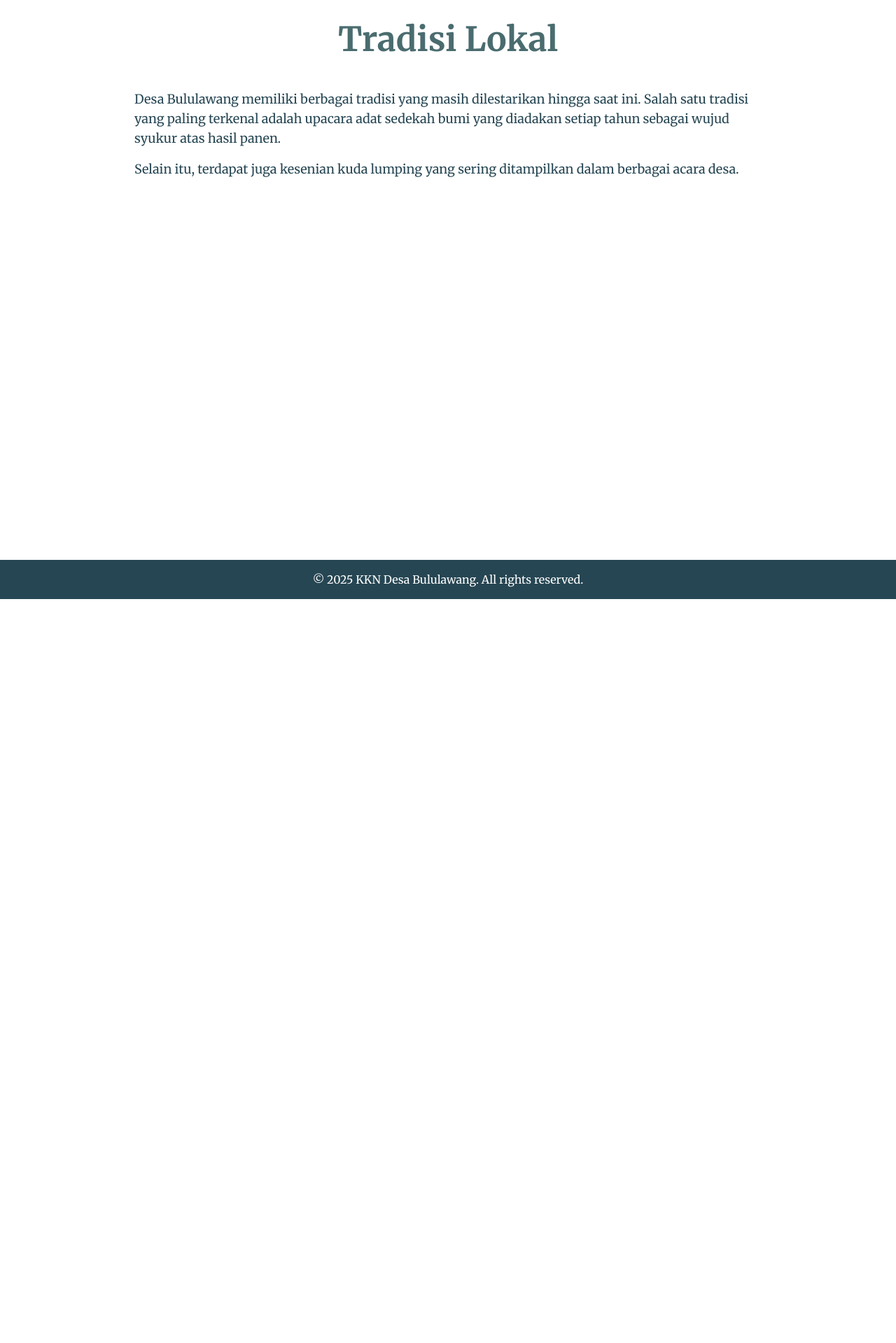
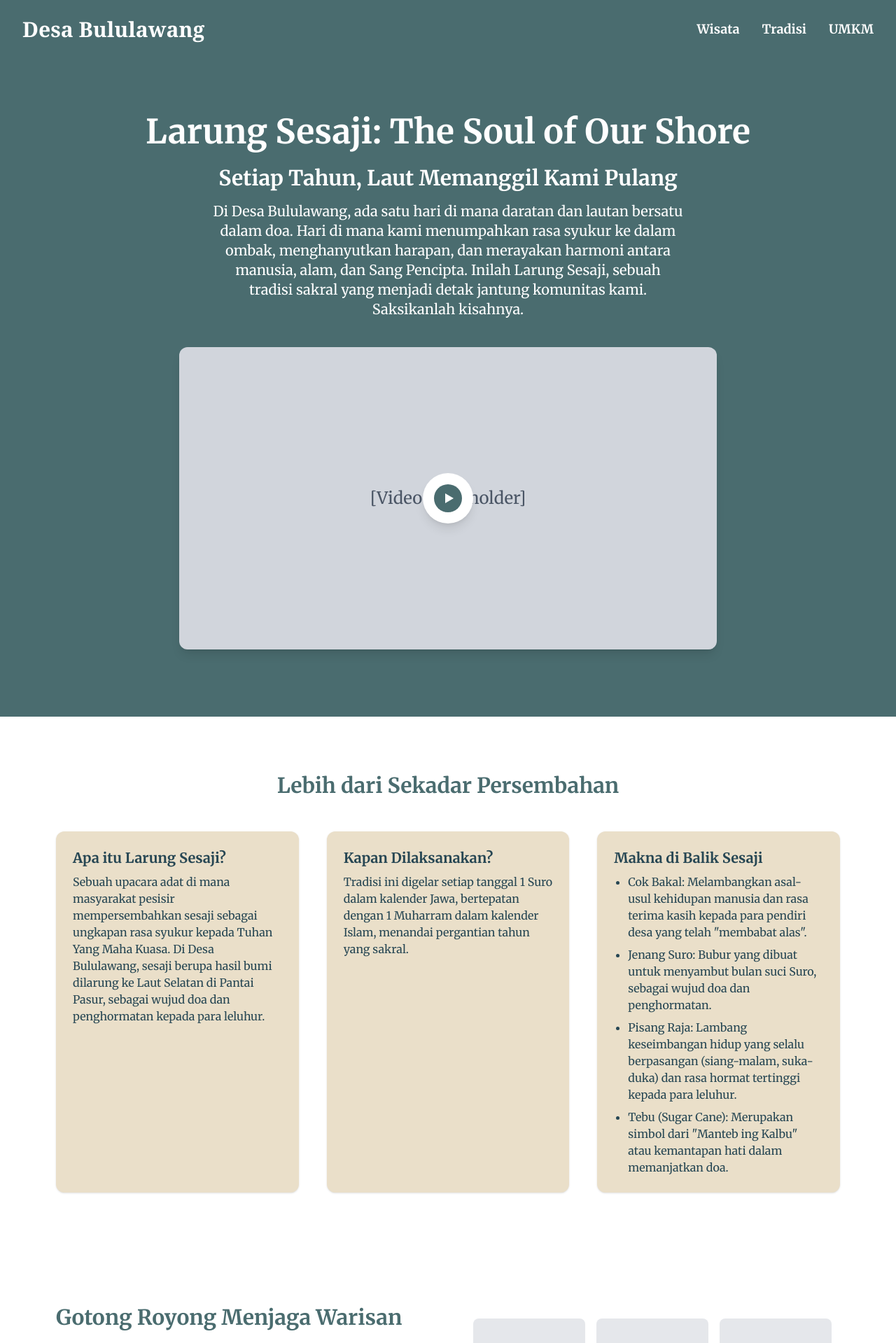
Before and after one commit to dityrwp/desa-wisata-bululawang, a Next.js app: page /tradisi in a window 1280 px wide. Shown: the top 1919 px of the page at 70% size. Before the commit the page ends 856 px from the top, so only its background shows below. Built offline with nearby package versions, Linux system fonts and the light colour scheme.

Commit message:
added wisata

```diff
--- /dev/null
+++ b/src/app/ClientLayout.tsx
@@ -0,0 +1,11 @@
+"use client";
+import Navbar from '@/components/Navbar';
+
+export default function ClientLayout({ children }: { children: React.ReactNode }) {
+  return (
+    <>
+      <Navbar />
+      {children}
+    </>
+  );
+}
--- a/src/app/page.tsx
+++ b/src/app/page.tsx
@@ -2,28 +2,35 @@
 import Link from 'next/link';
 import HeroSection from '@/components/HeroSection';
 import Image from 'next/image';
+import ClientLayout from './ClientLayout';
 
 export default function Home() {
   return (
+    <ClientLayout>
       <main className="bg-white text-[#264653]">
         <HeroSection />
 
         {/* About Section */}
         <section className="max-w-6xl mx-auto px-4 py-16 flex flex-col md:flex-row items-center gap-10 border-b border-gray-300">
-        <div className="md:w-1/2 w-full mb-8 md:mb-0">
+          <div className="md:w-1/2 w-full mb-8 md:mb-0 order-2 md:order-1">
             <h2 className="text-3xl font-bold text-[#4A6C6F] mb-4">Tentang Desa Bululawang</h2>
             <p className="text-lg mb-4">Lorem ipsum dolor sit amet, consectetur adipiscing elit. Pellentesque euismod, urna eu tincidunt consectetur, nisi nisl aliquam nunc, eget aliquam massa nisl quis neque. Suspendisse potenti. Mauris at erat nec neque fermentum dapibus.</p>
             <p className="text-lg">Curabitur euismod, urna eu tincidunt consectetur, nisi nisl aliquam nunc, eget aliquam massa nisl quis neque. Suspendisse potenti. Mauris at erat nec neque fermentum dapibus.</p>
           </div>
-        <div className="md:w-1/2 w-full flex justify-center">
+          <div className="md:w-1/2 w-full flex justify-center order-1 md:order-2">
             <Image src="/images/Peta-Bululawang.svg" alt="Peta Desa Bululawang" width={400} height={400} className="w-full h-auto max-w-md" />
           </div>
         </section>
 
         {/* Sejarah Section */}
-      <section className="max-w-4xl mx-auto px-4 py-16 border-b border-gray-300">
-        <h2 className="text-3xl font-bold text-[#4A6C6F] mb-4 text-center">Sejarah Desa Bululawang</h2>
-        <p className="text-lg text-center">Lorem ipsum dolor sit amet, consectetur adipiscing elit. Pellentesque euismod, urna eu tincidunt consectetur, nisi nisl aliquam nunc, eget aliquam massa nisl quis neque. Suspendisse potenti. Mauris at erat nec neque fermentum dapibus. Curabitur euismod, urna eu tincidunt consectetur, nisi nisl aliquam nunc, eget aliquam massa nisl quis neque.</p>
+        <section className="max-w-6xl mx-auto px-4 py-16 flex flex-col md:flex-row-reverse items-center gap-10 border-b border-gray-300">
+          <div className="md:w-1/2 w-full mb-8 md:mb-0 flex justify-center">
+            <Image src="/images/app/wisata/pasur-landscape-1.JPG" alt="Sejarah Desa Bululawang" width={400} height={400} className="w-full h-auto max-w-md rounded-xl object-cover" />
+          </div>
+          <div className="md:w-1/2 w-full">
+            <h2 className="text-3xl font-bold text-[#4A6C6F] mb-4">Sejarah Desa Bululawang</h2>
+            <p className="text-lg">Lorem ipsum dolor sit amet, consectetur adipiscing elit. Pellentesque euismod, urna eu tincidunt consectetur, nisi nisl aliquam nunc, eget aliquam massa nisl quis neque. Suspendisse potenti. Mauris at erat nec neque fermentum dapibus. Curabitur euismod, urna eu tincidunt consectetur, nisi nisl aliquam nunc, eget aliquam massa nisl quis neque.</p>
+          </div>
         </section>
 
         {/* Testimonials Section */}
@@ -44,10 +51,12 @@ export default function Home() {
         {/* Wisata Section */}
         <section className="max-w-6xl mx-auto px-4 py-20 border-b border-gray-300">
           <div className="relative bg-white rounded-2xl shadow-xl flex flex-col md:flex-row overflow-hidden min-h-[340px]">
-          <div className="relative md:w-2/3 w-full min-h-[340px]">
-            <Image src="/images/wisata/pantai-pasur.jpg" alt="Wisata Alam" fill className="object-cover" />
+            <div className="relative md:w-2/3 w-full min-h-[340px] order-2 md:order-1 flex flex-col justify-center">
+              <div className="relative w-full h-full min-h-[340px]">
+                <Image src="/images/app/wisata/pasur-landscape-2.jpg" alt="Wisata Alam" fill className="object-cover rounded-2xl" />
               </div>
-          <div className="relative md:-ml-20 md:w-1/2 w-full z-10 flex flex-col justify-center bg-[#4A6C6F] p-10 rounded-2xl text-white shadow-xl md:my-10 md:mr-10">
+            </div>
+            <div className="relative md:-ml-20 md:w-1/2 w-full z-10 flex flex-col justify-center bg-[#4A6C6F] p-10 rounded-2xl text-white shadow-xl md:my-10 md:mr-10 order-1 md:order-2">
               <h3 className="text-3xl font-bold mb-4">Wisata Alam</h3>
               <p className="text-base mb-6">Jelajahi keindahan alam Desa Bululawang yang mempesona.</p>
               <Link href="/wisata" className="inline-block mt-auto">
@@ -59,11 +68,13 @@ export default function Home() {
 
         {/* Tradisi Section */}
         <section className="max-w-6xl mx-auto px-4 py-20 border-b border-gray-300">
-        <div className="relative bg-white rounded-2xl shadow-xl flex flex-col md:flex-row overflow-hidden min-h-[340px]">
-          <div className="relative md:w-2/3 w-full min-h-[340px]">
-            <Image src="/images/tradisi.jpg" alt="Tradisi" fill className="object-cover" />
+          <div className="relative bg-white rounded-2xl shadow-xl flex flex-col md:flex-row-reverse overflow-hidden min-h-[340px]">
+            <div className="relative md:w-2/3 w-full min-h-[340px] flex flex-col justify-center">
+              <div className="relative w-full h-full min-h-[340px]">
+                <Image src="/images/app/tradisi/sesaji-landscape-1.JPG" alt="Tradisi" fill className="object-cover rounded-2xl" />
               </div>
-          <div className="relative md:-ml-20 md:w-1/2 w-full z-10 flex flex-col justify-center bg-[#F4A261] p-10 rounded-2xl text-white shadow-xl md:my-10 md:mr-10">
+            </div>
+            <div className="relative md:-mr-20 md:w-1/2 w-full z-10 flex flex-col justify-center bg-[#F4A261] p-10 rounded-2xl text-white shadow-xl md:my-10 md:ml-10">
               <h3 className="text-3xl font-bold mb-4">Tradisi</h3>
               <p className="text-base mb-6">Pelajari tradisi dan budaya khas Desa Bululawang yang kaya dan menarik.</p>
               <Link href="/tradisi" className="inline-block mt-auto">
@@ -76,10 +87,12 @@ export default function Home() {
         {/* UMKM Section */}
         <section className="max-w-6xl mx-auto px-4 py-20 border-b border-gray-300">
           <div className="relative bg-white rounded-2xl shadow-xl flex flex-col md:flex-row overflow-hidden min-h-[340px]">
-          <div className="relative md:w-2/3 w-full min-h-[340px]">
-            <Image src="/images/umkm/pottery.jpg" alt="UMKM Lokal" fill className="object-cover" />
+            <div className="relative md:w-2/3 w-full min-h-[340px] order-2 md:order-1 flex flex-col justify-center">
+              <div className="relative w-full h-full min-h-[340px]">
+                <Image src="/images/app/umkm/pottery.jpg" alt="UMKM Lokal" fill className="object-cover rounded-2xl" />
               </div>
-          <div className="relative md:-ml-20 md:w-1/2 w-full z-10 flex flex-col justify-center bg-[#E76F51] p-10 rounded-2xl text-white shadow-xl md:my-10 md:mr-10">
+            </div>
+            <div className="relative md:-ml-20 md:w-1/2 w-full z-10 flex flex-col justify-center bg-[#E76F51] p-10 rounded-2xl text-white shadow-xl md:my-10 md:mr-10 order-1 md:order-2">
               <h3 className="text-3xl font-bold mb-4">UMKM Lokal</h3>
               <p className="text-base mb-6">Dukung produk lokal dan temukan kerajinan tangan dix hunik.</p>
               <Link href="/umkm" className="inline-block mt-auto">
@@ -89,5 +102,6 @@ export default function Home() {
           </div>
         </section>
       </main>
+    </ClientLayout>
   );
 }
--- a/src/app/tradisi/page.tsx
+++ b/src/app/tradisi/page.tsx
@@ -1,16 +1,77 @@
+import Image from 'next/image';
+import Link from 'next/link';
+
 export default function TradisiPage() {
   return (
-    <main className="flex flex-col items-center min-h-screen bg-white text-[#264653] p-8">
-      <h1 className="text-5xl font-bold text-[#4A6C6F] mb-12">Tradisi Lokal</h1>
-      <div className="max-w-4xl text-lg">
-        <p className="mb-4">
-          Desa Bululawang memiliki berbagai tradisi yang masih dilestarikan hingga saat ini.
-          Salah satu tradisi yang paling terkenal adalah upacara adat sedekah bumi yang diadakan setiap tahun sebagai wujud syukur atas hasil panen.
+    <main className="bg-white text-[#264653]">
+      {/* Module 1: Immersive Introduction & Video Showcase */}
+      <section className="w-full bg-[#4A6C6F] text-white py-20 px-4 flex flex-col items-center justify-center">
+        <h1 className="text-4xl md:text-5xl font-bold mb-6 text-center">Larung Sesaji: The Soul of Our Shore</h1>
+        <h2 className="text-2xl md:text-3xl font-semibold mb-4 text-center">Setiap Tahun, Laut Memanggil Kami Pulang</h2>
+        <p className="max-w-2xl text-lg md:text-xl mb-10 text-center">
+          Di Desa Bululawang, ada satu hari di mana daratan dan lautan bersatu dalam doa. Hari di mana kami menumpahkan rasa syukur ke dalam ombak, menghanyutkan harapan, dan merayakan harmoni antara manusia, alam, dan Sang Pencipta. Inilah Larung Sesaji, sebuah tradisi sakral yang menjadi detak jantung komunitas kami. Saksikanlah kisahnya.
         </p>
-        <p>
-          Selain itu, terdapat juga kesenian kuda lumping yang sering ditampilkan dalam berbagai acara desa.
+        {/* Video Placeholder */}
+        <div className="w-full max-w-3xl aspect-video bg-gray-300 rounded-xl flex items-center justify-center mb-4 shadow-lg relative">
+          <span className="text-2xl text-gray-600">[Video Placeholder]</span>
+          <button className="absolute left-1/2 top-1/2 -translate-x-1/2 -translate-y-1/2 bg-white bg-opacity-80 rounded-full p-4 shadow-lg">
+            <svg width="40" height="40" fill="none" viewBox="0 0 40 40"><circle cx="20" cy="20" r="20" fill="#4A6C6F"/><polygon points="16,13 28,20 16,27" fill="#fff"/></svg>
+          </button>
+        </div>
+      </section>
+
+      {/* Module 2: The Heart of the Ritual - Meaning & Symbolism */}
+      <section className="max-w-6xl mx-auto px-4 py-20">
+        <h2 className="text-3xl font-bold text-[#4A6C6F] mb-12 text-center">Lebih dari Sekadar Persembahan</h2>
+        <div className="grid md:grid-cols-3 gap-10">
+          {/* Sub-section 1 */}
+          <div className="bg-[#EADFC9] rounded-xl p-6 shadow flex flex-col">
+            <h3 className="text-xl font-bold mb-2">Apa itu Larung Sesaji?</h3>
+            <p className="text-base">Sebuah upacara adat di mana masyarakat pesisir mempersembahkan sesaji sebagai ungkapan rasa syukur kepada Tuhan Yang Maha Kuasa. Di Desa Bululawang, sesaji berupa hasil bumi dilarung ke Laut Selatan di Pantai Pasur, sebagai wujud doa dan penghormatan kepada para leluhur.</p>
+          </div>
+          {/* Sub-section 2 */}
+          <div className="bg-[#EADFC9] rounded-xl p-6 shadow flex flex-col">
+            <h3 className="text-xl font-bold mb-2">Kapan Dilaksanakan?</h3>
+            <p className="text-base">Tradisi ini digelar setiap tanggal 1 Suro dalam kalender Jawa, bertepatan dengan 1 Muharram dalam kalender Islam, menandai pergantian tahun yang sakral.</p>
+          </div>
+          {/* Sub-section 3 */}
+          <div className="bg-[#EADFC9] rounded-xl p-6 shadow flex flex-col">
+            <h3 className="text-xl font-bold mb-2">Makna di Balik Sesaji</h3>
+            <ul className="list-disc pl-5 space-y-2">
+              <li><b>Cok Bakal:</b> Melambangkan asal-usul kehidupan manusia dan rasa terima kasih kepada para pendiri desa yang telah "membabat alas".</li>
+              <li><b>Jenang Suro:</b> Bubur yang dibuat untuk menyambut bulan suci Suro, sebagai wujud doa dan penghormatan.</li>
+              <li><b>Pisang Raja:</b> Lambang keseimbangan hidup yang selalu berpasangan (siang-malam, suka-duka) dan rasa hormat tertinggi kepada para leluhur.</li>
+              <li><b>Tebu (Sugar Cane):</b> Merupakan simbol dari "Manteb ing Kalbu" atau kemantapan hati dalam memanjatkan doa.</li>
+            </ul>
+          </div>
+        </div>
+      </section>
+
+      {/* Module 3: A Living Tradition - Community in Action */}
+      <section className="max-w-6xl mx-auto px-4 py-20">
+        <div className="flex flex-col md:flex-row items-center gap-12 mb-12">
+          <div className="md:w-1/2 w-full order-2 md:order-1">
+            <h2 className="text-3xl font-bold text-[#4A6C6F] mb-4">Gotong Royong Menjaga Warisan</h2>
+            <p className="text-lg mb-4">Pelestarian Larung Sesaji adalah tanggung jawab bersama. Pada perayaan tahun ini, semangat itu terwujud nyata melalui kolaborasi antara masyarakat desa di bawah pimpinan Bapak Sumarmo dengan para mahasiswa KKN-PPM UGM. Keterlibatan generasi muda ini bukan hanya saat prosesi, tapi dimulai dari persiapan menghias gunungan, menjadi bagian dari kirab budaya, hingga mendokumentasikan setiap momen berharga. Semangat gotong royong ini memastikan bahwa nilai-nilai kebersamaan, spiritualitas, dan harmoni dengan alam akan terus hidup dan diwariskan ke generasi selanjutnya.</p>
+          </div>
+          {/* Gallery Placeholder */}
+          <div className="md:w-1/2 w-full order-1 md:order-2 flex flex-wrap gap-4 justify-center">
+            <div className="w-40 h-40 bg-gray-200 rounded-lg flex items-center justify-center text-gray-500">[Foto 1]</div>
+            <div className="w-40 h-40 bg-gray-200 rounded-lg flex items-center justify-center text-gray-500">[Foto 2]</div>
+            <div className="w-40 h-40 bg-gray-200 rounded-lg flex items-center justify-center text-gray-500">[Foto 3]</div>
+            <div className="w-40 h-40 bg-gray-200 rounded-lg flex items-center justify-center text-gray-500">[Foto 4]</div>
+          </div>
+        </div>
+      </section>
+
+      {/* Module 4: An Invitation to Witness */}
+      <section className="w-full bg-[#4A6C6F] text-white py-20 px-4 flex flex-col items-center justify-center">
+        <h2 className="text-3xl md:text-4xl font-bold mb-6 text-center">Rasakan Langsung Keagungan Larung Sesaji</h2>
+        <p className="max-w-2xl text-lg md:text-xl mb-10 text-center">
+          Larung Sesaji adalah daya tarik wisata budaya yang unik dan penuh makna. Kami mengundang Anda untuk datang ke Desa Bululawang dan menyaksikan langsung kearifan lokal kami. Rencanakan kunjungan Anda bertepatan dengan perayaan 1 Suro untuk menjadi bagian dari pengalaman spiritual yang tak terlupakan.
         </p>
-      </div>
+        <Link href="/wisata" className="px-8 py-4 rounded bg-white text-[#264653] font-semibold text-lg shadow hover:bg-gray-200 transition">Rencanakan Kunjungan Anda</Link>
+      </section>
     </main>
   );
 }
--- a/src/components/HeroSection.tsx
+++ b/src/components/HeroSection.tsx
@@ -21,7 +21,7 @@ export default function HeroSection() {
         <div className="absolute inset-0 bg-black/40" />
       </motion.div>
       <div className="relative z-10 flex flex-col items-center justify-center text-center px-4">
-        <h1 className="text-4xl md:text-6xl font-bold text-white drop-shadow-lg mb-4">
+        <h1 className="text-4xl md:text-6xl font-bold text-white drop-shadow-lg mb-4 font-serif">
           Selamat Datang di Desa Bululawang
         </h1>
         <p className="mt-2 text-lg md:text-2xl text-white drop-shadow">
--- a/src/components/Navbar.tsx
+++ b/src/components/Navbar.tsx
@@ -2,35 +2,43 @@
 
 "use client";
 import Link from 'next/link';
-import { motion } from 'framer-motion';
-import useScrollY from './useScrollY';
+import { usePathname } from 'next/navigation';
+import { useEffect, useState } from 'react';
 
 export default function Navbar() {
-  const scrollY = useScrollY();
-  const isScrolled = scrollY > 60;
+  const pathname = usePathname();
+  const isHome = pathname === '/';
+  const [scrolled, setScrolled] = useState(false);
+
+  useEffect(() => {
+    if (!isHome) return;
+    const handleScroll = () => {
+      setScrolled(window.scrollY > 50);
+    };
+    window.addEventListener('scroll', handleScroll);
+    return () => window.removeEventListener('scroll', handleScroll);
+  }, [isHome]);
+
+  let navClass =
+    'w-full py-6 px-8 flex justify-between items-center font-bold text-white transition-all duration-300 z-50';
+  if (isHome) {
+    navClass += scrolled
+      ? ' bg-[#4A6C6F] shadow fixed top-0 left-0' // solid on scroll
+      : ' bg-transparent absolute top-0 left-0'; // transparent at top
+  } else {
+    navClass += ' bg-[#4A6C6F] static'; // always solid on other pages
+  }
+
   return (
-    <motion.nav
-      initial={{ backgroundColor: 'rgba(0,0,0,0)', boxShadow: 'none' }}
-      animate={{
-        backgroundColor: isScrolled ? 'rgba(74,108,111,0.95)' : 'rgba(0,0,0,0)',
-        boxShadow: isScrolled ? '0 2px 16px 0 rgba(0,0,0,0.08)' : 'none',
-        backdropFilter: isScrolled ? 'blur(8px)' : 'none',
-      }}
-      transition={{ duration: 0.3 }}
-      className={`fixed top-0 left-0 w-full z-50 text-white p-4 transition-all`}
-      style={{
-        color: '#fff',
-      }}
-    >
-      <div className="container mx-auto flex justify-between items-center">
-        <Link href="/" className="text-2xl font-bold">Desa Bululawang</Link>
-        <div className="flex gap-8">
-          <Link href="/wisata" className="hover:text-[#F4A261] transition-colors">Wisata</Link>
-          <Link href="/tradisi" className="hover:text-[#F4A261] transition-colors">Tradisi</Link>
-          <Link href="/umkm" className="hover:text-[#F4A261] transition-colors">UMKM</Link>
-          <Link href="/pemetaan" className="hover:text-[#F4A261] transition-colors">Pemetaan</Link>
-        </div>
+    <nav className={navClass} style={{ position: isHome ? undefined : 'static' }}>
+      <Link href="/" className="text-3xl font-bold font-serif">
+        Desa Bululawang
+      </Link>
+      <div className="flex gap-8 text-lg">
+        <Link href="/wisata">Wisata</Link>
+        <Link href="/tradisi">Tradisi</Link>
+        <Link href="/umkm">UMKM</Link>
       </div>
-    </motion.nav>
+    </nav>
   );
 }
```
Also changed, not shown: src/app/pemetaan/page.tsx (deleted, +0 -13 lines), src/app/wisata/page.tsx (+34 -12 lines), 2 other files (tests, documents, lock files or other folders). Lines whose indentation alone changed are shown as unchanged.
